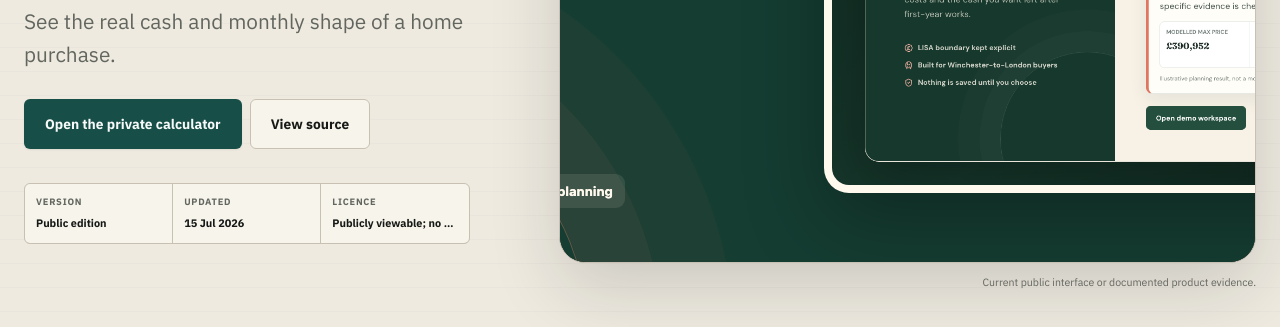
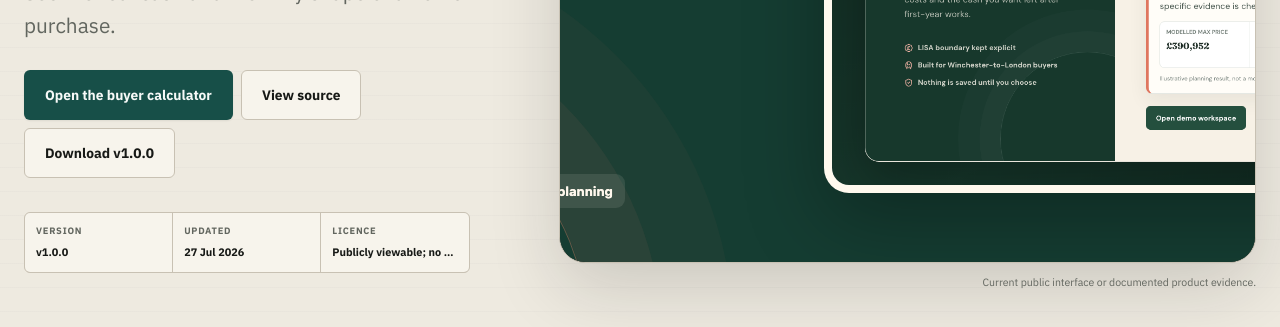
Before and after one commit to MatthewPaver/MatthewPaver.github.io, an Astro site: page /store/apps/winchester-buyer-check in a window 1280 px wide. Shown: the part 625-952 px from the top of the page. Built offline with nearby package versions, Linux system fonts and the light colour scheme; Astro itself is replaced by a stand-in of ours.

Commit message:
Add verified release downloads to product pages

```diff
--- a/src/components/AppCard.astro
+++ b/src/components/AppCard.astro
@@ -47,6 +47,7 @@ const actionUrl = data.launch ?? data.repo ?? data.caseStudy ?? appUrl(app);
   <div class="app-card-body">
     <div class="badge-row">
       <span class:list={["badge", `badge--${data.status}`]}>{statusLabel}</span>
+      {metric?.release && <span class="badge">{metric.release}</span>}
       {metric?.ciStatus === "success" && <span class="badge badge--verified">Checks passing</span>}
       {metric?.ciStatus === "failure" && <span class="badge badge--warning">Checks need attention</span>}
     </div>
--- a/src/content/apps/winchester-buyer-check.md
+++ b/src/content/apps/winchester-buyer-check.md
@@ -23,7 +23,7 @@ imageAlt: Winchester Buyer Check inputs and calculated mortgage, cash and loan-t
 repo: https://github.com/MatthewPaver/winchester-buyer-check
 metricsRepo: MatthewPaver/winchester-buyer-check
 launch: https://matthewpaver.github.io/winchester-buyer-check/
-primaryAction: Open the private calculator
+primaryAction: Open the buyer calculator
 license: Publicly viewable; no open-source licence
 version: Public edition
 updated: 2026-07-15
--- a/src/data/github-metrics.json
+++ b/src/data/github-metrics.json
@@ -1,44 +1,44 @@
 {
   "MatthewPaver/ProjectLens": {
     "stars": 1,
-    "updatedAt": "2026-07-20T10:35:40Z",
+    "updatedAt": "2026-07-27T10:38:10Z",
     "ciStatus": "success",
-    "release": null
+    "release": "v1.0.0"
   },
   "MatthewPaver/MeetingProof": {
     "stars": 0,
-    "updatedAt": "2026-07-20T10:35:39Z",
+    "updatedAt": "2026-07-27T10:38:11Z",
     "ciStatus": "success",
-    "release": null
+    "release": "v1.0.0"
   },
   "MatthewPaver/ai-workflow-evaluator": {
     "stars": 0,
-    "updatedAt": "2026-07-15T02:38:45Z",
+    "updatedAt": "2026-07-27T10:38:12Z",
     "ciStatus": "success",
-    "release": null
+    "release": "v1.0.0"
   },
   "MatthewPaver/DecisionGraph": {
     "stars": 0,
-    "updatedAt": "2026-07-20T10:35:40Z",
+    "updatedAt": "2026-07-27T10:38:13Z",
     "ciStatus": "success",
-    "release": null
+    "release": "v1.0.0"
   },
   "MatthewPaver/marketing-ml-lakehouse": {
     "stars": 0,
-    "updatedAt": "2026-05-25T10:26:52Z",
+    "updatedAt": "2026-07-27T10:38:14Z",
     "ciStatus": "success",
-    "release": null
+    "release": "v1.0.0"
   },
   "MatthewPaver/paper-trading-bot": {
     "stars": 0,
-    "updatedAt": "2026-07-15T02:43:04Z",
+    "updatedAt": "2026-07-27T10:38:16Z",
     "ciStatus": "success",
-    "release": null
+    "release": "v0.1.0"
   },
   "MatthewPaver/winchester-buyer-check": {
     "stars": 0,
-    "updatedAt": "2026-07-15T02:26:44Z",
+    "updatedAt": "2026-07-27T10:38:15Z",
     "ciStatus": "success",
-    "release": null
+    "release": "v1.0.0"
   }
 }
--- a/src/pages/store/apps/[slug].astro
+++ b/src/pages/store/apps/[slug].astro
@@ -77,6 +77,11 @@ const structuredData = [
         <div class="app-hero-actions">
           {primaryUrl && <a class="button button--primary button--large" href={primaryUrl}>{data.primaryAction}</a>}
           {data.repo && <a class="button button--secondary button--large" href={data.repo}>View source</a>}
+          {data.repo && metric?.release && (
+            <a class="button button--secondary button--large" href={`${data.repo}/releases/latest`}>
+              Download {metric.release}
+            </a>
+          )}
         </div>
         <dl class="app-facts">
           <div><dt>Version</dt><dd>{metric?.release ?? data.version}</dd></div>
@@ -179,6 +184,9 @@ const structuredData = [
           <strong>{data.primaryAction}</strong>
           <p>{data.tagline}</p>
           {primaryUrl && <a class="button button--primary" href={primaryUrl}>Continue</a>}
+          {data.repo && metric?.release && (
+            <a class="text-link" href={`${data.repo}/releases/latest`}>Release {metric.release} <span aria-hidden="true">→</span></a>
+          )}
         </div>
         <div class="aside-panel">
           <p class="eyebrow">Technology</p>
```
Also changed, not shown: tests/e2e/store.spec.ts (+4 -0 lines).
